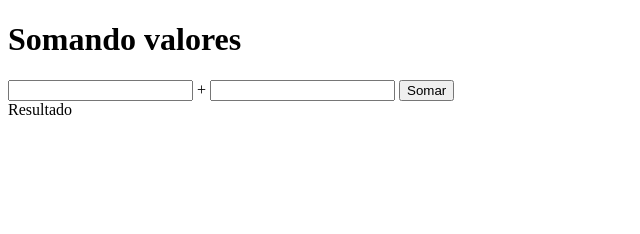
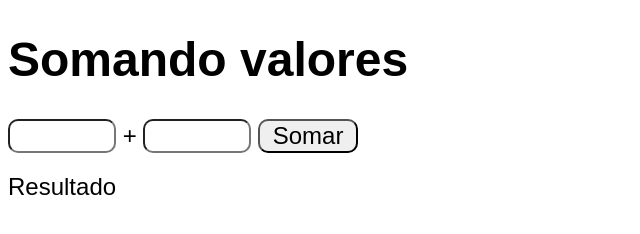
Before and after one commit to Yumomonteiro/javascript, a plain HTML site: page ex001/aula 2/ex007.html in a window 1280 px wide. Shown: the whole page, without its empty margins (0-640 px from the left). Drawn offline with Linux system fonts and the light colour scheme.

Commit message:
Update ex007.html

```diff
--- a/ex001/aula 2/ex007.html
+++ b/ex001/aula 2/ex007.html
@@ -5,6 +5,19 @@
     <meta http-equiv="X-UA-Compatible" content="IE=edge">
     <meta name="viewport" content="width=device-width, initial-scale=1.0">
     <title>Somando números</title>
+    <style>
+        body {
+            font: normal 18pt Arial;
+        }
+        input {
+            font: normal 18pt Arial;
+            width: 100px;
+            border-radius: 10px;
+        }
+        div#res {
+            margin-top: 20px;
+        }
+    </style>
 </head>
 <body>
     <h1>Somando valores</h1>
```
